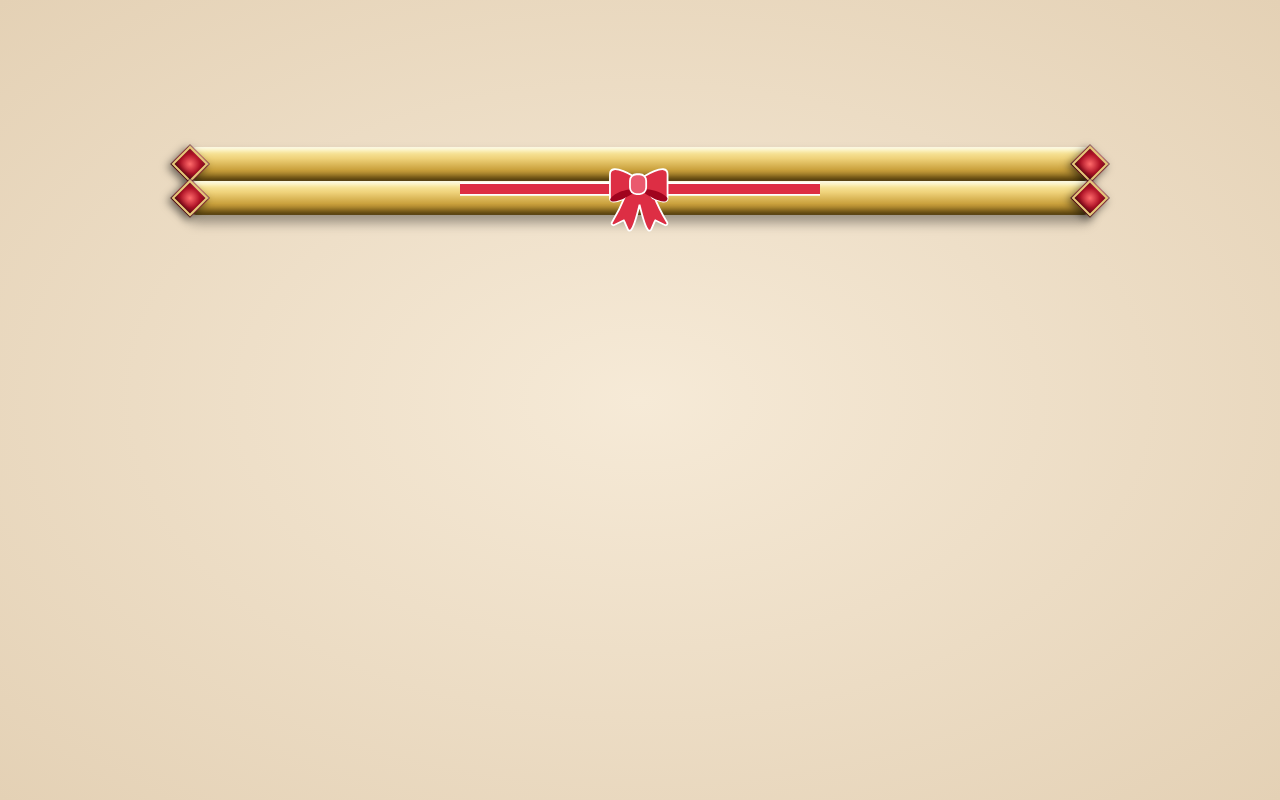
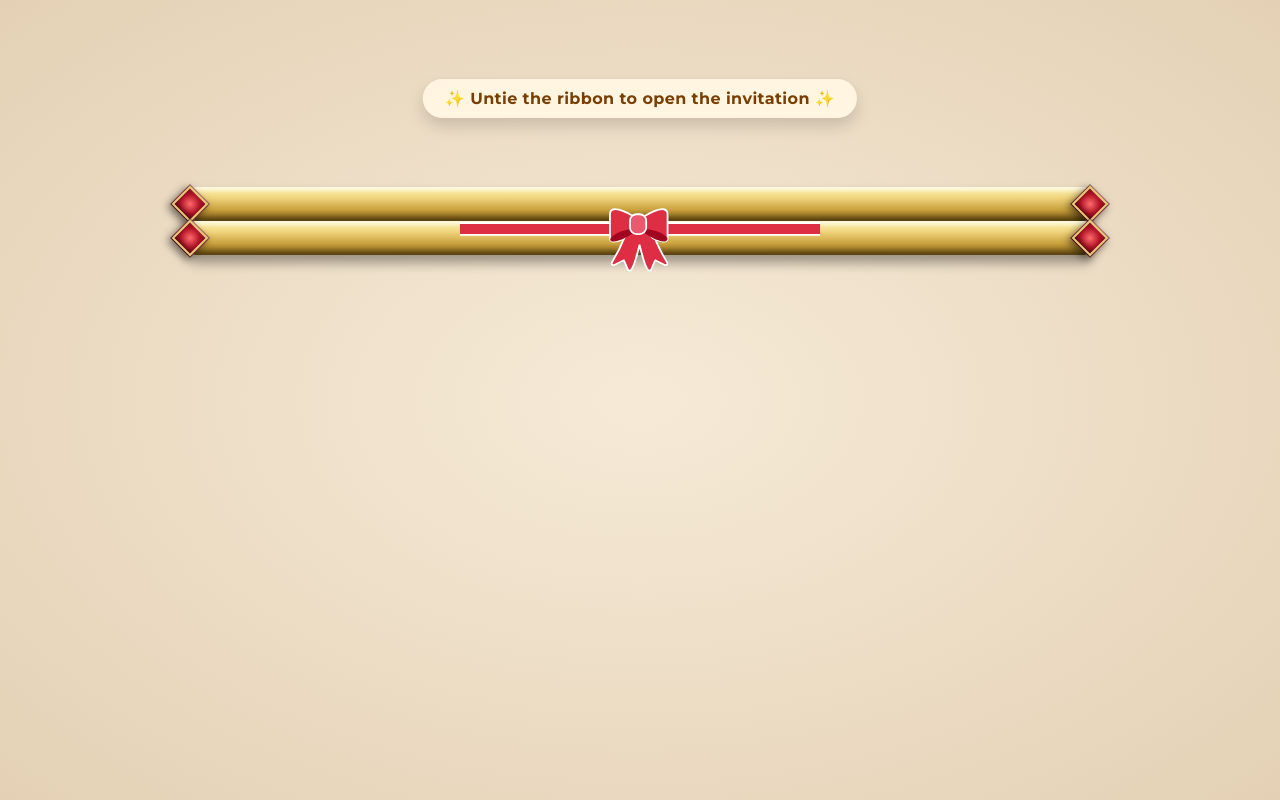
Before and after one commit to Praveen3226/Wedding1, a React (Vite) app: page / in a window 1280 px wide. Built offline with nearby package versions, Linux system fonts and the light colour scheme; a web font is replaced by a local one.

Commit message:
Update App.jsx

```diff
--- a/src/App.jsx
+++ b/src/App.jsx
@@ -1,4 +1,4 @@
-import React, { useState ,useEffect} from "react";
+import React, { useState } from "react";
 import Scroll from "./components/Scroll";
 import Dolls from "./components/Dolls";
 import AfterOpenFX from "./components/AfterOpenFX";
@@ -8,10 +8,10 @@ export default function App() {
   const [opened, setOpened] = useState(false);
   const [showHint, setShowHint] = useState(true);
 
-
-
   return (
     <div className="scene">
+      {/* Relative container to anchor the hint above the scroll */}
+      <div className="invitation-wrapper">
         {showHint && <HintPopup />}
         <Scroll
           opened={opened}
@@ -21,9 +21,9 @@ export default function App() {
             setShowHint(false);
           }}
         />
+      </div>
 
       <Dolls opened={opened} />
-
       {opened && <AfterOpenFX />}
     </div>
   );
```
Lines whose indentation alone changed are shown as unchanged.
